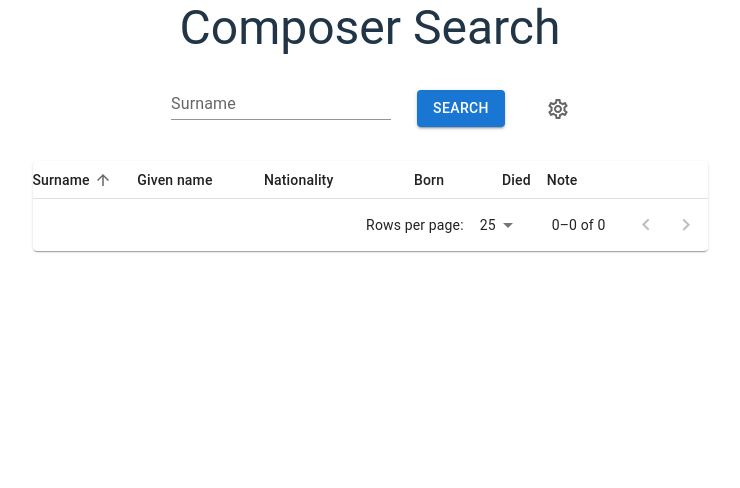
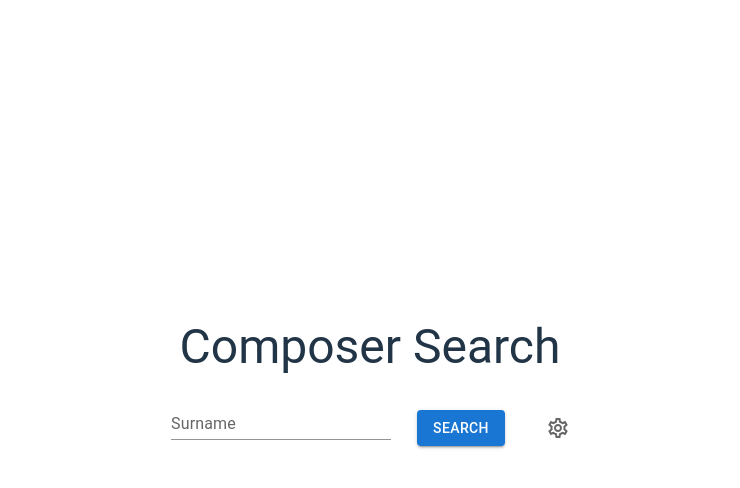
Before and after one commit to jebreimo/composers, a React (Vite) app: page / in a window 1280 px wide. Shown: the top 488 px of the page, without its empty margins (270-1010 px from the left). Built offline with nearby package versions, Linux system fonts and the light colour scheme.

Commit message:
Center the search controls on the screen when they are first shown.

```diff
--- a/src/App.tsx
+++ b/src/App.tsx
@@ -48,9 +48,8 @@ export default function App() {
     }
 
     const [selectedComposers, setSelectedComposers] = React.useState<IComposer[]>([]);
-    // const [query, setQuery] = React.useState("");
-    // const [searchType, setSearchType] = React.useState("surname");
-    // const [allowPartialMatch, setAllowPartialMatch] = React.useState(false);
+
+    const [isFirstQuery, setIsFirstQuery] = React.useState(true);
 
     const onApplyQuery = () => {
         if (query !== undefined)
@@ -59,13 +58,12 @@ export default function App() {
                 .then((db) => db.find(query))
                 .then((composers) => {
                     console.log("Found " + composers.length + " composers");
-                    setSelectedComposers(composers)
+                    setSelectedComposers(composers);
+                    setIsFirstQuery(false);
                 });
         }
         console.log("Apply query");
     }
-
-    // React.useEffect(() => onApplyQuery());
 
     return <ThemeProvider theme={theme}>
         <Box
@@ -73,6 +71,7 @@ export default function App() {
             flexDirection="column"
             justifyContent="center"
             alignItems="center"
+            minHeight={isFirstQuery && "100vh" || "auto"}
         >
             <Typography
                 variant="h3"
@@ -87,9 +86,11 @@ export default function App() {
                 onAllowPartialMatchChanged={(value) => handleSetPartialMatch(value)}
                 sx={{marginBottom: 2}}
             />
-            <ComposerTable
-                composers={selectedComposers}
-            />
+            {!isFirstQuery &&
+                <ComposerTable
+                    composers={selectedComposers}
+                />
+            }
         </Box>
     </ThemeProvider>;
 }
```
Also changed, not shown: misc/test_files/all_composers.txt.
